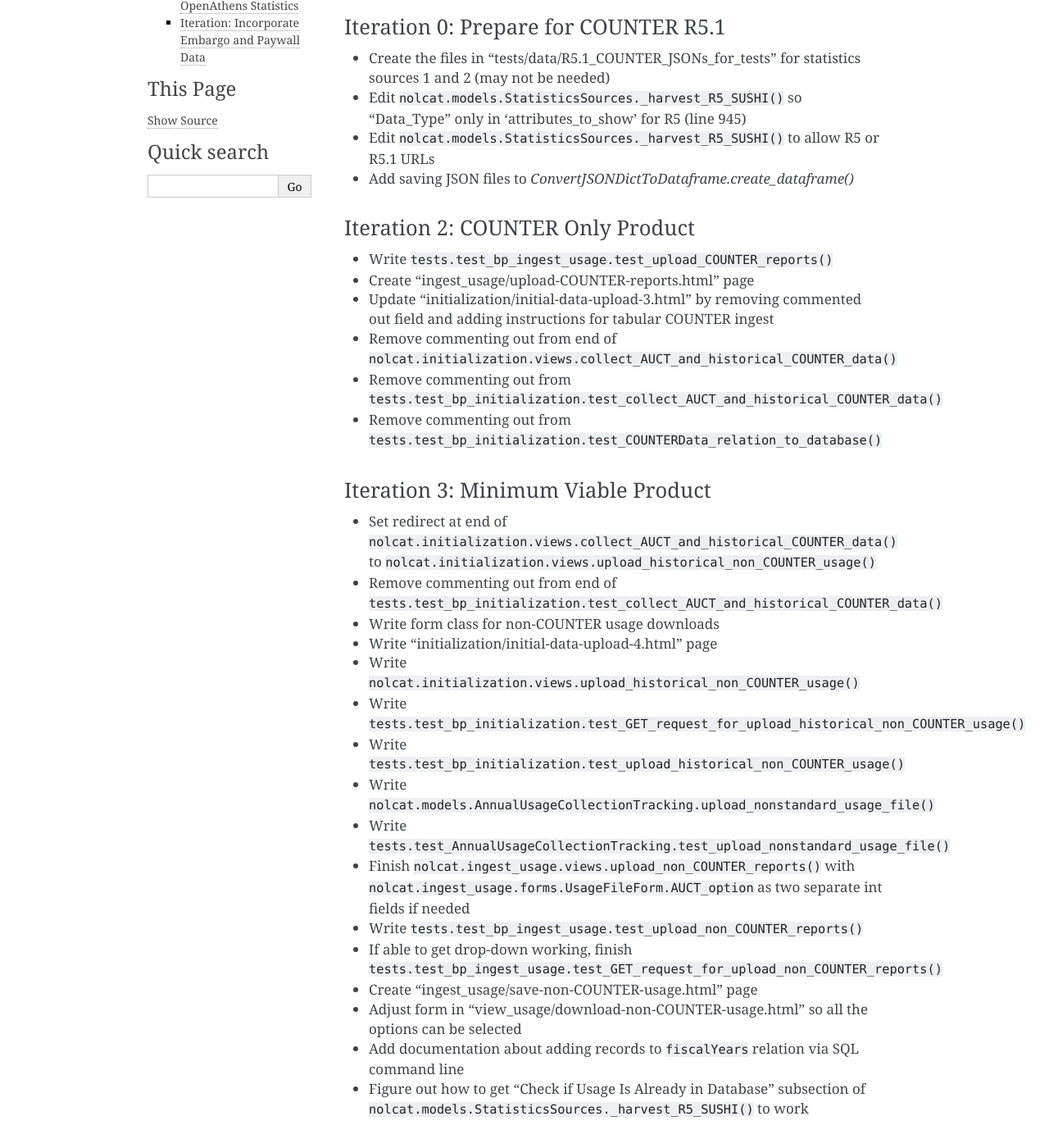
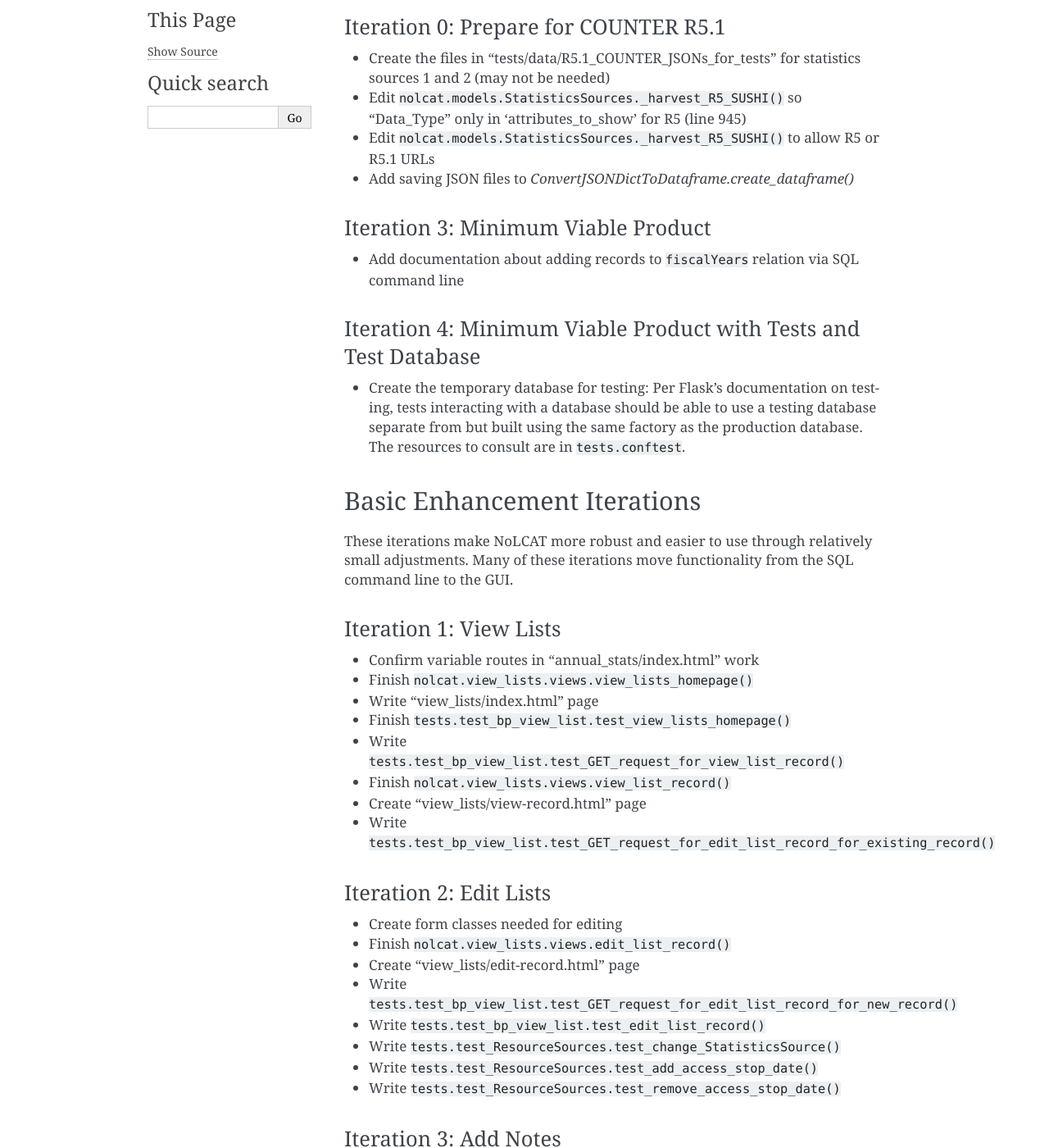
Before and after one commit to ereiskind/nolcat, a Sphinx documentation site: the page built from docs/source/roadmap.rst, in a window 1280 px wide and 1400 px high, scrolled down 1526 px. Shown: the whole window at 82% size. Built offline with Sphinx 7.4.7, drawn with Linux system fonts in a browser that asks for light colours; some of the changed text lies outside the part shown.

Commit message:
Remove completed items from roadmap

```diff
--- a/docs/source/roadmap.rst
+++ b/docs/source/roadmap.rst
@@ -27,33 +27,9 @@ Iteration 0: Prepare for COUNTER R5.1
 * Edit ``nolcat.models.StatisticsSources._harvest_R5_SUSHI()`` to allow R5 or R5.1 URLs
 * Add saving JSON files to `ConvertJSONDictToDataframe.create_dataframe()`
 
-Iteration 2: COUNTER Only Product
-=================================
-* Write ``tests.test_bp_ingest_usage.test_upload_COUNTER_reports()``
-* Create "ingest_usage/upload-COUNTER-reports.html" page
-* Update "initialization/initial-data-upload-3.html" by removing commented out field and adding instructions for tabular COUNTER ingest
-* Remove commenting out from end of ``nolcat.initialization.views.collect_AUCT_and_historical_COUNTER_data()``
-* Remove commenting out from ``tests.test_bp_initialization.test_collect_AUCT_and_historical_COUNTER_data()``
-* Remove commenting out from ``tests.test_bp_initialization.test_COUNTERData_relation_to_database()``
-
 Iteration 3: Minimum Viable Product
 ===================================
-* Set redirect at end of ``nolcat.initialization.views.collect_AUCT_and_historical_COUNTER_data()`` to ``nolcat.initialization.views.upload_historical_non_COUNTER_usage()``
-* Remove commenting out from end of ``tests.test_bp_initialization.test_collect_AUCT_and_historical_COUNTER_data()``
-* Write form class for non-COUNTER usage downloads
-* Write "initialization/initial-data-upload-4.html" page
-* Write ``nolcat.initialization.views.upload_historical_non_COUNTER_usage()``
-* Write ``tests.test_bp_initialization.test_GET_request_for_upload_historical_non_COUNTER_usage()``
-* Write ``tests.test_bp_initialization.test_upload_historical_non_COUNTER_usage()``
-* Write ``nolcat.models.AnnualUsageCollectionTracking.upload_nonstandard_usage_file()``
-* Write ``tests.test_AnnualUsageCollectionTracking.test_upload_nonstandard_usage_file()``
-* Finish ``nolcat.ingest_usage.views.upload_non_COUNTER_reports()`` with ``nolcat.ingest_usage.forms.UsageFileForm.AUCT_option`` as two separate int fields if needed
-* Write ``tests.test_bp_ingest_usage.test_upload_non_COUNTER_reports()``
-* If able to get drop-down working, finish ``tests.test_bp_ingest_usage.test_GET_request_for_upload_non_COUNTER_reports()``
-* Create "ingest_usage/save-non-COUNTER-usage.html" page
-* Adjust form in "view_usage/download-non-COUNTER-usage.html" so all the options can be selected
 * Add documentation about adding records to ``fiscalYears`` relation via SQL command line
-* Figure out how to get "Check if Usage Is Already in Database" subsection of ``nolcat.models.StatisticsSources._harvest_R5_SUSHI()`` to work
 
 Iteration 4: Minimum Viable Product with Tests and Test Database
 ================================================================
@@ -62,14 +38,6 @@ Iteration 4: Minimum Viable Product with Tests and Test Database
 Basic Enhancement Iterations
 ****************************
 These iterations make NoLCAT more robust and easier to use through relatively small adjustments. Many of these iterations move functionality from the SQL command line to the GUI.
-
-Iteration 0: Prepare for COUNTER R5.1
-=====================================
-* Develop the procedures for "Create R5.1 SUSHI Response JSON Reports" in the testing documentation
-* Add the data to the files in "tests/data/R5.1_COUNTER_JSONs_for_tests"
-* Write ``ConvertJSONDictToDataframe._create_dataframe_from_R5b1_JSON()``
-* Add fixtures for the new files in ``tests.test_ConvertJSONDictToDataframe``
-* Write ``tests.test_ConvertJSONDictToDataframe.test_create_dataframe_from_R5b1_JSON()``
 
 Iteration 1: View Lists
 =======================
```
